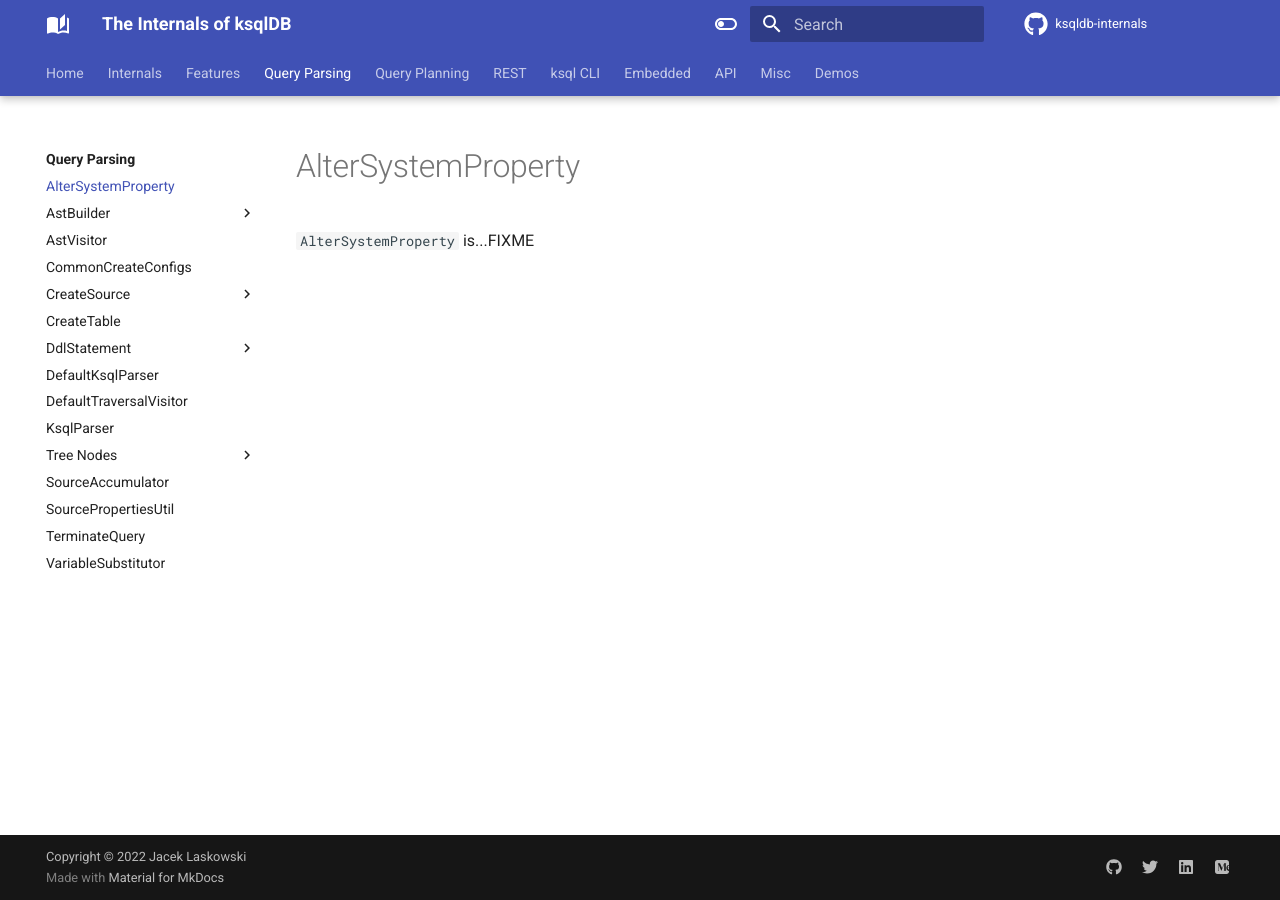
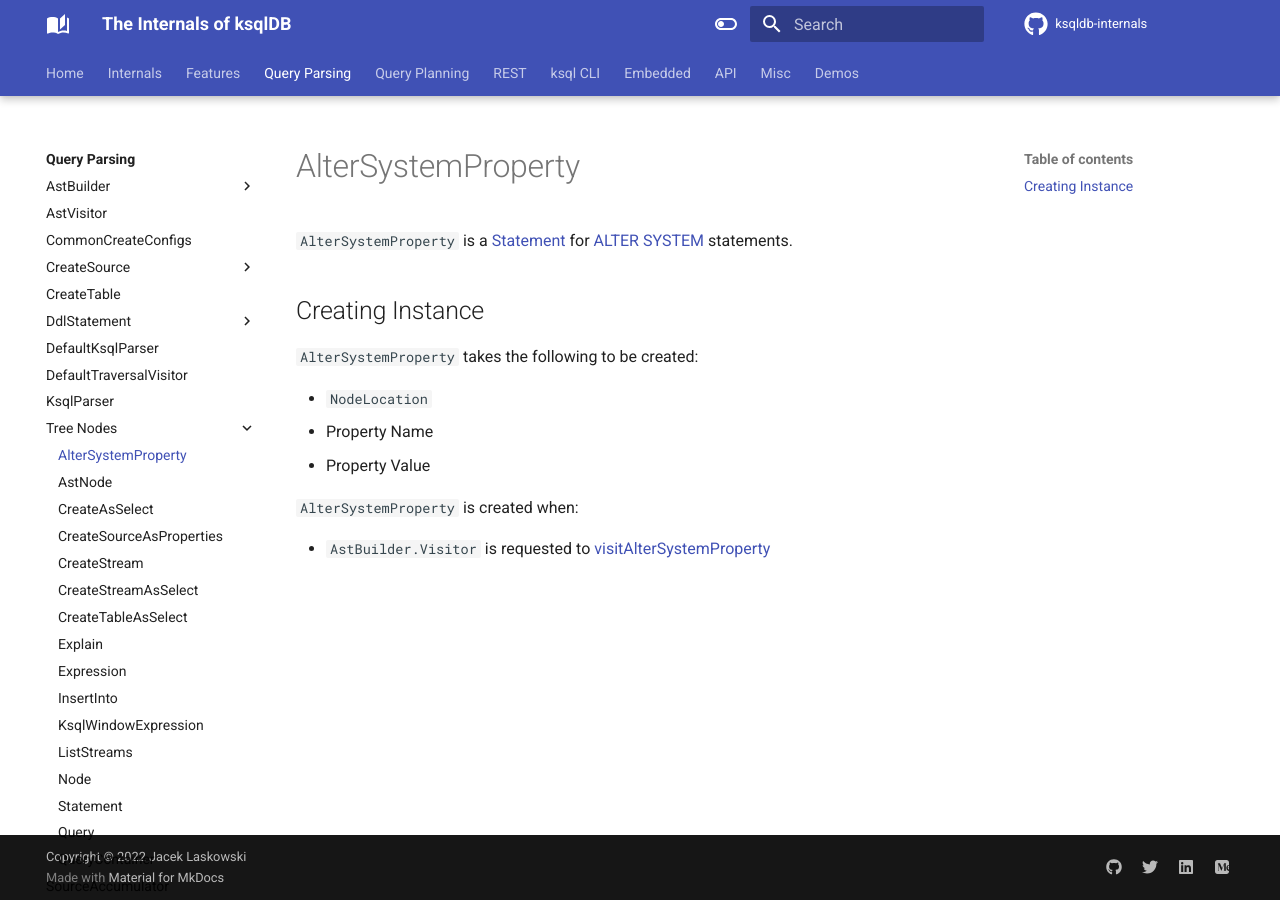
Before and after one commit to japila-books/ksqldb-internals, an MkDocs documentation site: the page built from docs/parser/AlterSystemProperty.md, in a window 1280 px wide. Built offline with MkDocs 1.6.1 and Material for MkDocs 9.7.7, drawn with Linux system fonts in a browser that asks for light colours; comment, search, counter and statistics services are not loaded.

Commit message:
AlterSystemProperty

```diff
--- a/docs/parser/AlterSystemProperty.md
+++ b/docs/parser/AlterSystemProperty.md
@@ -1,3 +1,15 @@
 # AlterSystemProperty
 
-`AlterSystemProperty` is...FIXME
+`AlterSystemProperty` is a [Statement](Statement.md) for [ALTER SYSTEM](AstBuilder_Visitor.md#visitAlterSystemProperty) statements.
+
+## Creating Instance
+
+`AlterSystemProperty` takes the following to be created:
+
+* <span id="location"> `NodeLocation`
+* <span id="propertyName"> Property Name
+* <span id="propertyValue"> Property Value
+
+`AlterSystemProperty` is created when:
+
+* `AstBuilder.Visitor` is requested to [visitAlterSystemProperty](AstBuilder_Visitor.md#visitAlterSystemProperty)
--- a/mkdocs.yml
+++ b/mkdocs.yml
@@ -164,7 +164,6 @@ nav:
     - Push Queries: push-queries.md
   - Query Parsing:
     - parser/index.md
-    - AlterSystemProperty: parser/AlterSystemProperty.md
     - AstBuilder:
       - AstBuilder: parser/AstBuilder.md
       - Visitor: parser/AstBuilder_Visitor.md
@@ -181,6 +180,7 @@ nav:
     - DefaultTraversalVisitor: parser/DefaultTraversalVisitor.md
     - KsqlParser: parser/KsqlParser.md
     - Tree Nodes:
+      - AlterSystemProperty: parser/AlterSystemProperty.md
       - AstNode: parser/AstNode.md
       - CreateAsSelect: parser/CreateAsSelect.md
       - CreateSourceAsProperties: parser/CreateSourceAsProperties.md
```
Also changed, not shown: docs/parser/AstBuilder_Visitor.md (+18 -0 lines), docs/parser/Statement.md (+1 -0 lines).
